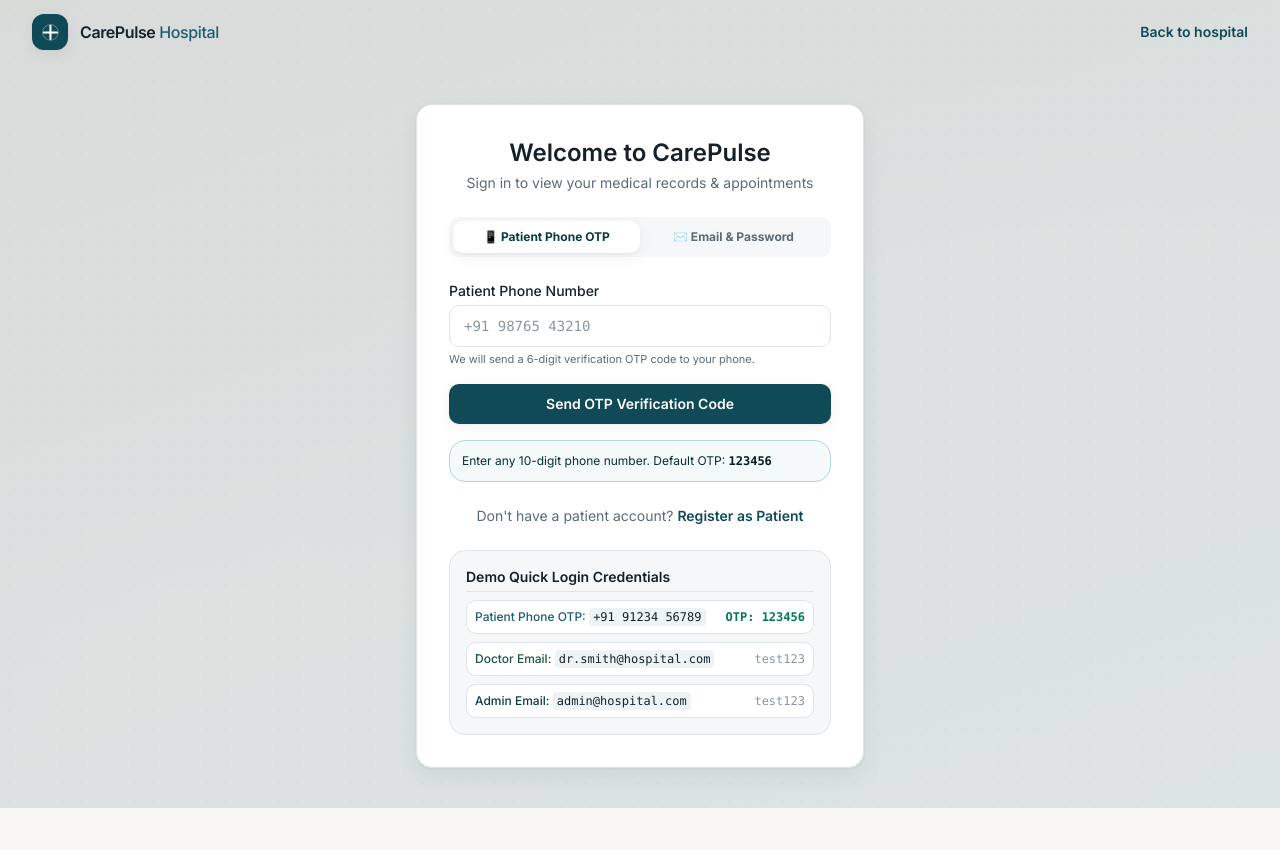
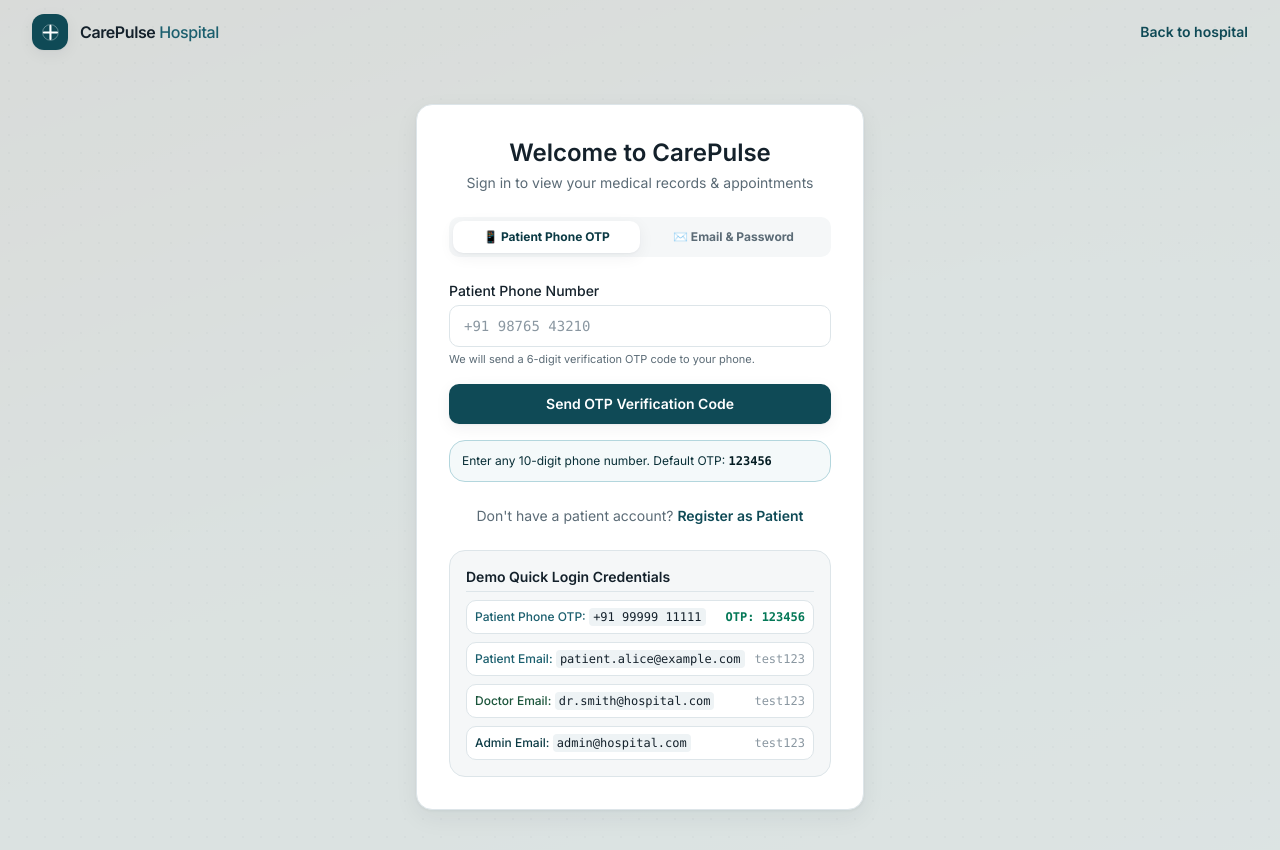
Before and after one commit to jllabstech-hub/HospitalManagement, a Next.js app: page /login in a window 1280 px wide. Before the commit the page ends 808 px from the top, so only its background shows below. Built offline with nearby package versions, Linux system fonts and the light colour scheme; no server answers; the database is empty.

Commit message:
feat: add patient email to demo login credentials UI

```diff
--- a/src/features/auth/components/LoginForm.tsx
+++ b/src/features/auth/components/LoginForm.tsx
@@ -356,10 +356,19 @@ export default function LoginForm() {
           <div>
             <span className="font-medium text-brand-600">Patient Phone OTP:</span>{' '}
             <code className="rounded bg-surface-soft px-1 py-0.5 font-mono text-ink">
-              +91 91234 56789
+              +91 99999 11111
             </code>
           </div>
           <span className="font-mono text-emerald-700 font-bold">OTP: 123456</span>
+        </div>
+        <div className="flex items-center justify-between rounded-button border border-[#dde5e9] bg-white p-2">
+          <div>
+            <span className="font-medium text-brand-600">Patient Email:</span>{' '}
+            <code className="rounded bg-surface-soft px-1 py-0.5 font-mono text-ink">
+              patient.alice@example.com
+            </code>
+          </div>
+          <span className="font-mono text-ink-soft">test123</span>
         </div>
         <div className="flex items-center justify-between rounded-button border border-[#dde5e9] bg-white p-2">
           <div>
```
